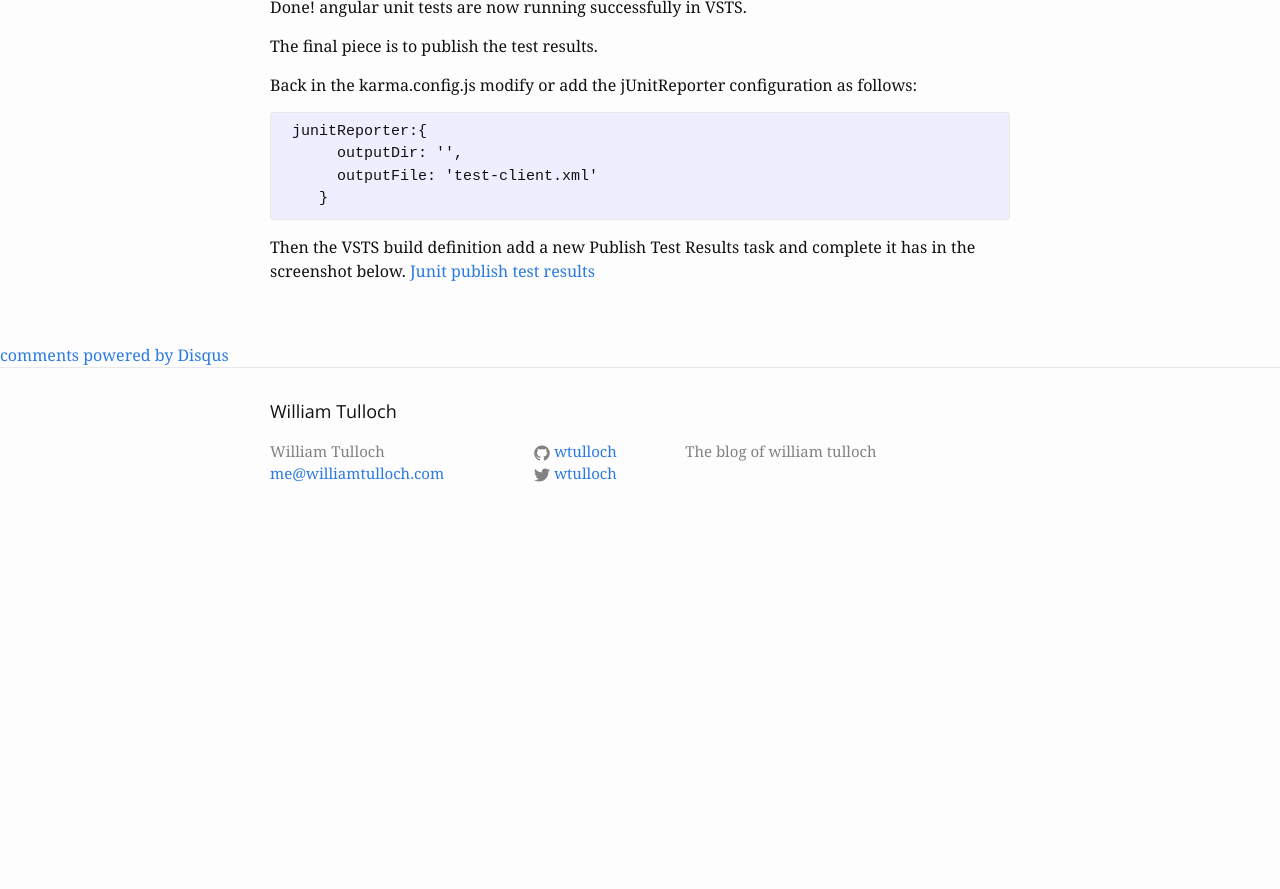
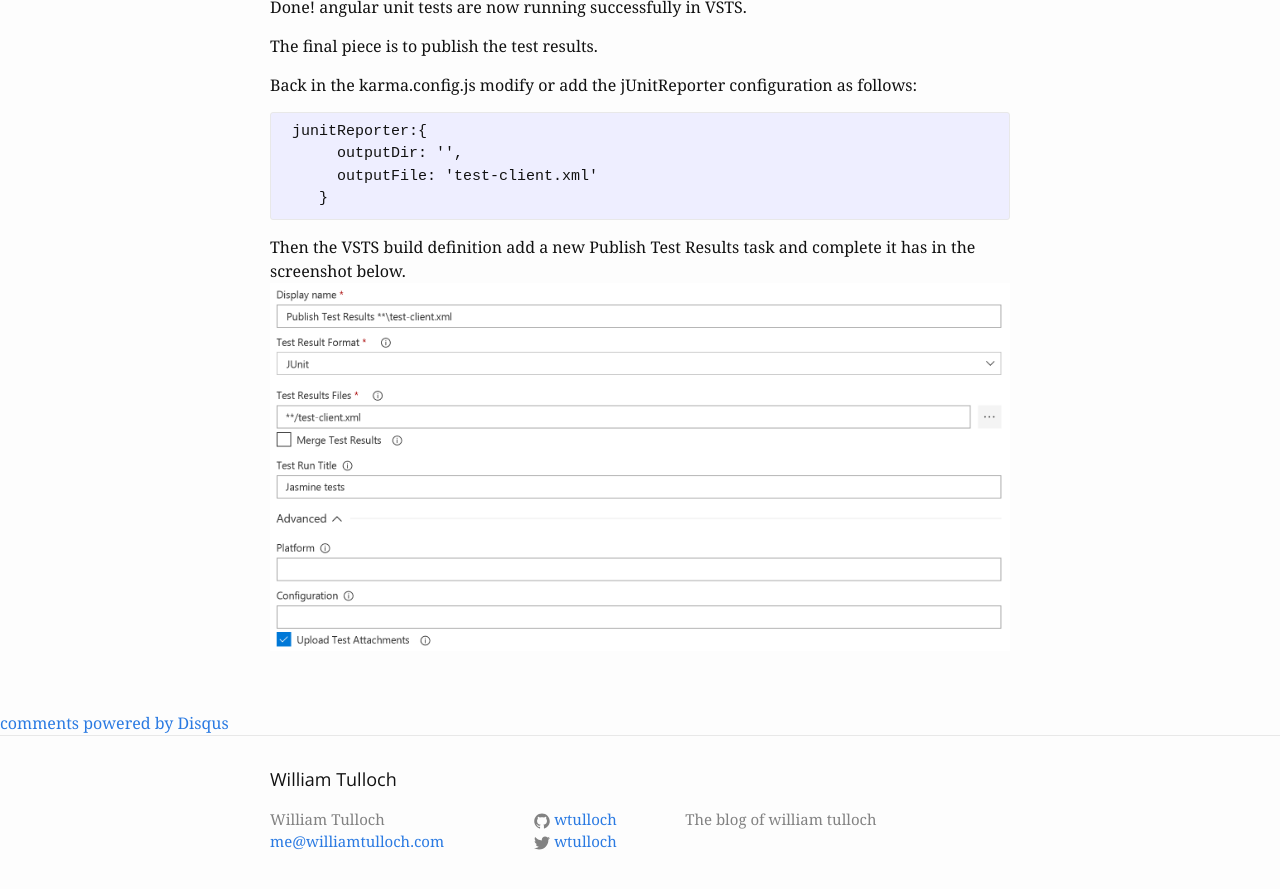
Before and after one commit to wtulloch/wtulloch.github.io, a Jekyll site: the page built from _posts/2017-12-22-vsts-angular-unittests.md, in a window 1280 px wide and 900 px high, scrolled down 1972 px. Shown: the top 889 px of the window. Built offline with Jekyll 4.4.1, drawn with Linux system fonts in a browser that asks for light colours; comment, search, counter and statistics services are not loaded; before the commit the page ends 2517 px from its top, so only the background shows below that.

Commit message:
fixed screenshot tag

````diff
--- a/_posts/2017-12-22-vsts-angular-unittests.md
+++ b/_posts/2017-12-22-vsts-angular-unittests.md
@@ -63,4 +63,4 @@ Back in the karma.config.js modify or add the jUnitReporter configuration as fol
     }
 ```
 Then the VSTS build definition add a new Publish Test Results task and complete it has in the screenshot below.
-[Junit publish test results]({{"/assets/publish-ng-test-results.png"| absolute_url}})
+![Junit publish test results]({{"/assets/publish-ng-test-results.png"| absolute_url}})
````
